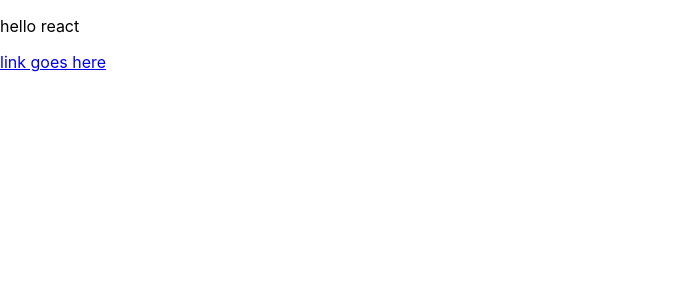
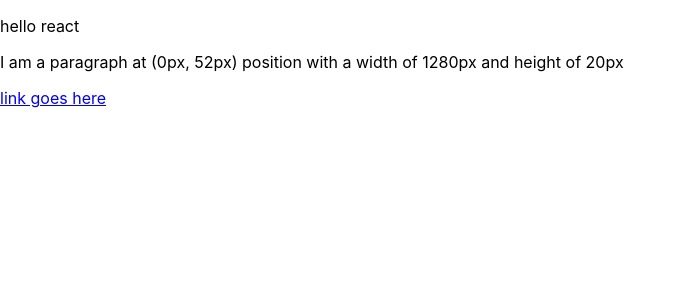
Before and after one commit to davydka/react-starter, a React (Create React App) app: page / in a window 1280 px wide. Shown: the top 300 px of the page, without its empty margins (0-686 px from the left). Built offline with nearby package versions, Linux system fonts and the light colour scheme.

Commit message:
feat: setup example hook

```diff
--- a/src/App.js
+++ b/src/App.js
@@ -1,16 +1,24 @@
 import React from "react";
 
 import "lib/theme/global.scss";
+
+import { useClientRect } from "lib/hooks/useClientRect";
 
 import { Text } from "components/Text";
 
 import "./App.module.scss";
 
 const App = () => {
+  const [ref, { x, y, width, height }] = useClientRect();
+
   return (
     <div className="app">
       <header className="appHeader">
         <Text as="p">hello react</Text>
+        <Text as="p" ref={ref}>
+          I am a paragraph at ({x}px, {y}px) position with a width of {width}
+          px and height of {height}px
+        </Text>
         <a
           className="appLink"
           href="https://reactjs.org"
--- a/src/components/Text/Text.js
+++ b/src/components/Text/Text.js
@@ -1,7 +1,11 @@
-import React from "react";
+import React, { forwardRef } from "react";
 
-const Text = ({ children, as: Tag = "span", ...rest }) => {
-  return <Tag {...rest}>{children}</Tag>;
-};
+const Text = forwardRef(({ children, as: Tag = "span", ...rest }, ref) => {
+  return (
+    <Tag ref={ref} {...rest}>
+      {children}
+    </Tag>
+  );
+});
 
 export default Text;
--- /dev/null
+++ b/src/lib/hooks/useClientRect.js
@@ -0,0 +1,48 @@
+import { useState, useCallback, useLayoutEffect } from "react";
+
+const getDimensionObject = (node) => {
+  const rect = node.getBoundingClientRect();
+
+  return {
+    width: rect.width,
+    height: rect.height,
+    top: "x" in rect ? rect.x : rect.top,
+    left: "y" in rect ? rect.y : rect.left,
+    x: "x" in rect ? rect.x : rect.left,
+    y: "y" in rect ? rect.y : rect.top,
+    right: rect.right,
+    bottom: rect.bottom,
+  };
+};
+
+// https://swizec.com/blog/usedimensions-a-react-hook-to-measure-dom-nodes/swizec/8983
+export const useClientRect = ({ liveMeasure } = { liveMeasure: true }) => {
+  const [dimensions, setDimensions] = useState({});
+  const [node, setNode] = useState(null);
+
+  const ref = useCallback((node) => {
+    setNode(node);
+  }, []);
+
+  useLayoutEffect(() => {
+    if (node) {
+      const measure = () =>
+        window.requestAnimationFrame(() =>
+          setDimensions(getDimensionObject(node))
+        );
+      measure();
+
+      if (liveMeasure) {
+        window.addEventListener("resize", measure);
+        window.addEventListener("scroll", measure);
+
+        return () => {
+          window.removeEventListener("resize", measure);
+          window.removeEventListener("scroll", measure);
+        };
+      }
+    }
+  }, [node, liveMeasure]);
+
+  return [ref, dimensions, node];
+};
```
